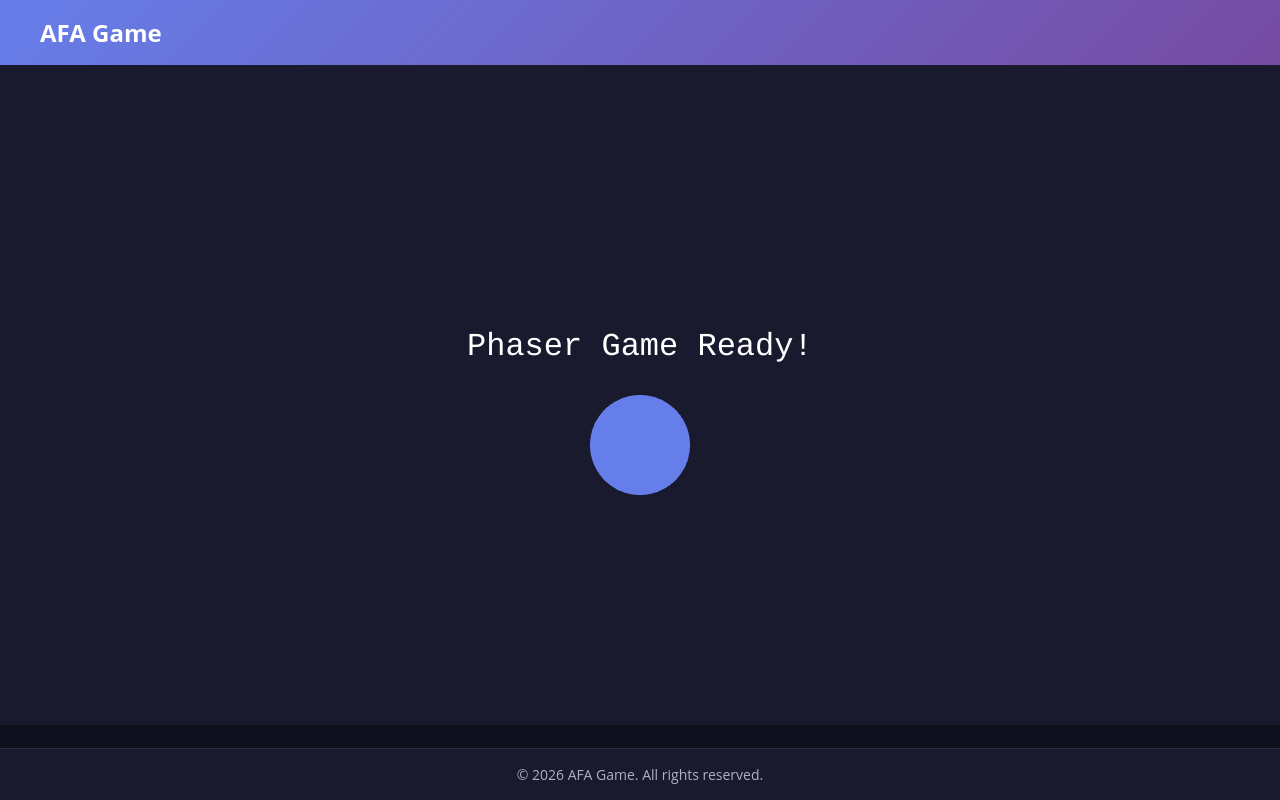
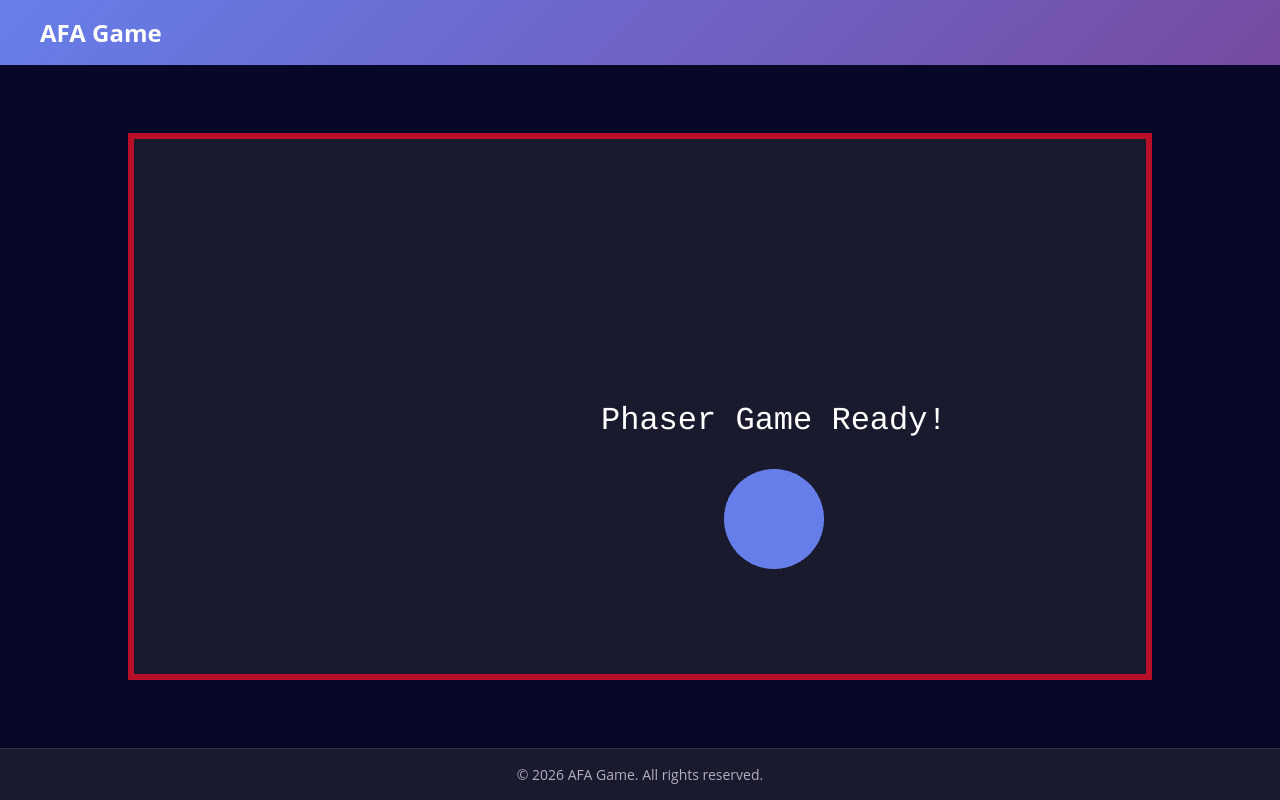
Before and after one commit to ali-ham-dev/afa-game-1, a Vue app: page / in a window 1280 px wide. Both pictures are taken after a click on the button "Start Game". Built offline with nearby package versions, Linux system fonts and the light colour scheme.

Commit message:
Adjusting page style.

```diff
--- a/src/components/GameBox.vue
+++ b/src/components/GameBox.vue
@@ -31,11 +31,13 @@
   display: flex;
   justify-content: center;
   align-items: center;
-  background: #0f0f1e;
+  background: #070727;
 
   #game-container {
-    width: 100%;
-    height: 100%;
+      width: 80%;
+      height: 80%;
+      border: 0.4rem solid #ba0f29;
+      overflow: hidden;
   }
 }
 </style>
```
